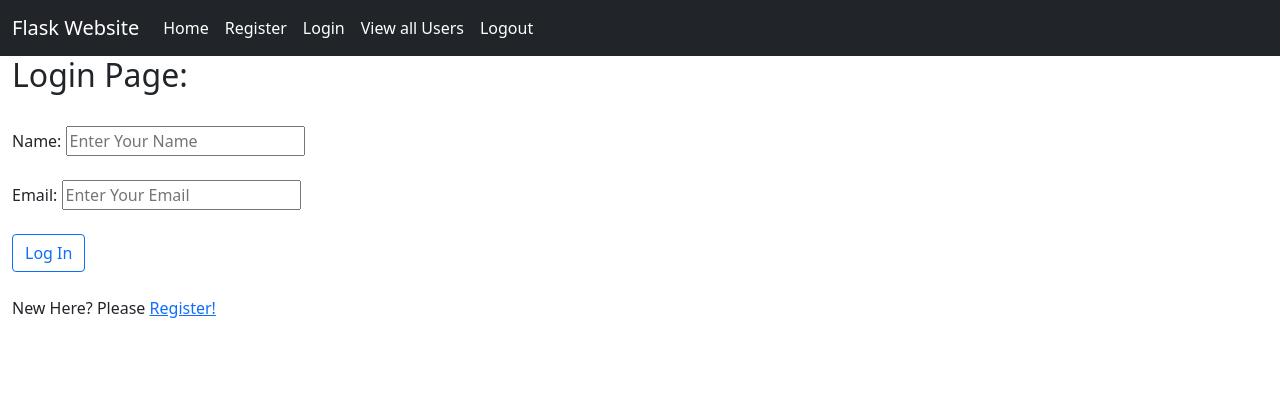
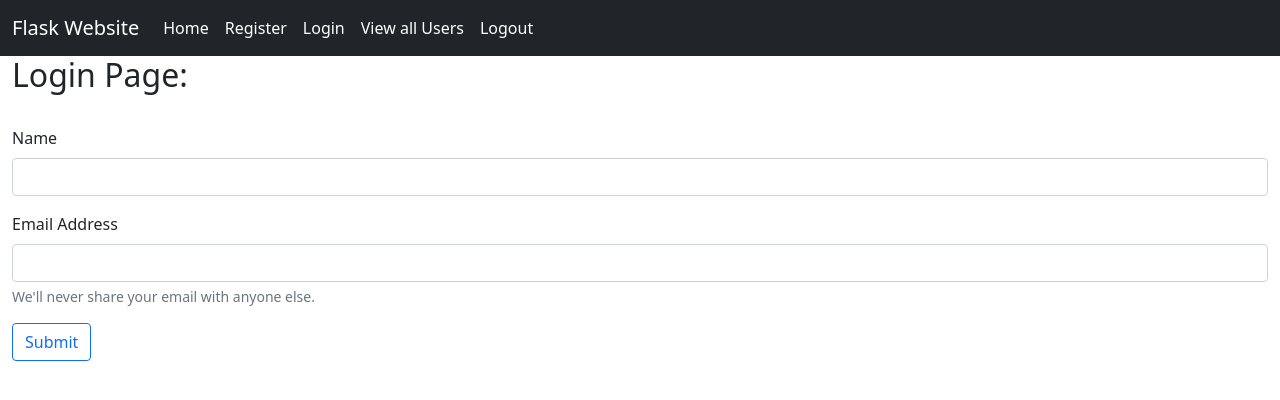
Before and after one commit to yeshwanthmoota/Learn_Flask, a Flask app: page /login in a window 1280 px wide. Shown: the top 400 px of the page. Run offline with Flask 2, Linux system fonts and the light colour scheme.

Commit message:
boostrap manipulation

```diff
--- a/templates/login.html
+++ b/templates/login.html
@@ -5,23 +5,17 @@
 
     <h2>Login Page: </h2>
     <br>
-
     <form action="#" method="post">
-        <div>
-            Name: <input type="text" name="nm" placeholder="Enter Your Name">
+        <div class="mb-3">
+          <label for="NAME" class="form-label">Name</label>
+          <input type="text" class="form-control" id="NAME" name="nm">
         </div>
-        <br>
-        <div>
-            Email: <input type="text" name="eml" placeholder="Enter Your Email">
+        <div class="mb-3">
+          <label for="EMAIL" class="form-label">Email Address</label>
+          <input type="email" class="form-control" id="EMAIL" aria-describedby="emailHelp" name="eml">
+          <div id="emailHelp" class="form-text">We'll never share your email with anyone else.</div>
         </div>
-        <br>
-        <div>
-            <button class="btn btn-outline-primary" type="submit">Log In</button>
-        </div>
-        <br>
-        <div>
-            New Here? Please <a href="/register" class="link-primary" >Register!</a>
-        </div>
-</form>
+        <button type="submit" class="btn btn-outline-primary">Submit</button>
+      </form>
 
 {% endblock %}
```
Also changed, not shown: templates/register.html (+9 -11 lines), templates/user_data.html (+4 -3 lines).
